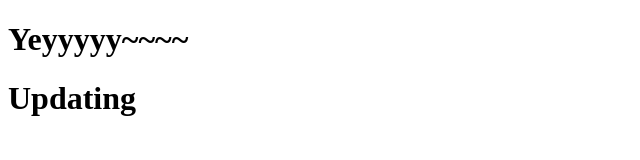
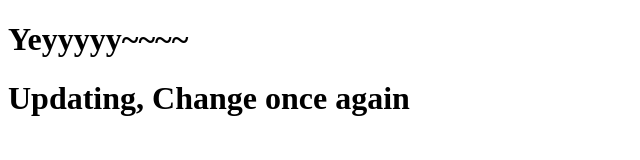
Before and after one commit to aira-03/Final-Repo, a plain HTML site: page index.html in a window 1280 px wide. Shown: the whole page, without its empty margins (0-640 px from the left). Drawn offline with Linux system fonts and the light colour scheme.

Commit message:
Updating

```diff
--- a/index.html
+++ b/index.html
@@ -10,7 +10,7 @@
     Yeyyyyy~~~~
   </h1>
   <h1>
-    Updating
+    Updating, Change once again
   </h1>
 </body>
 </html>
```
